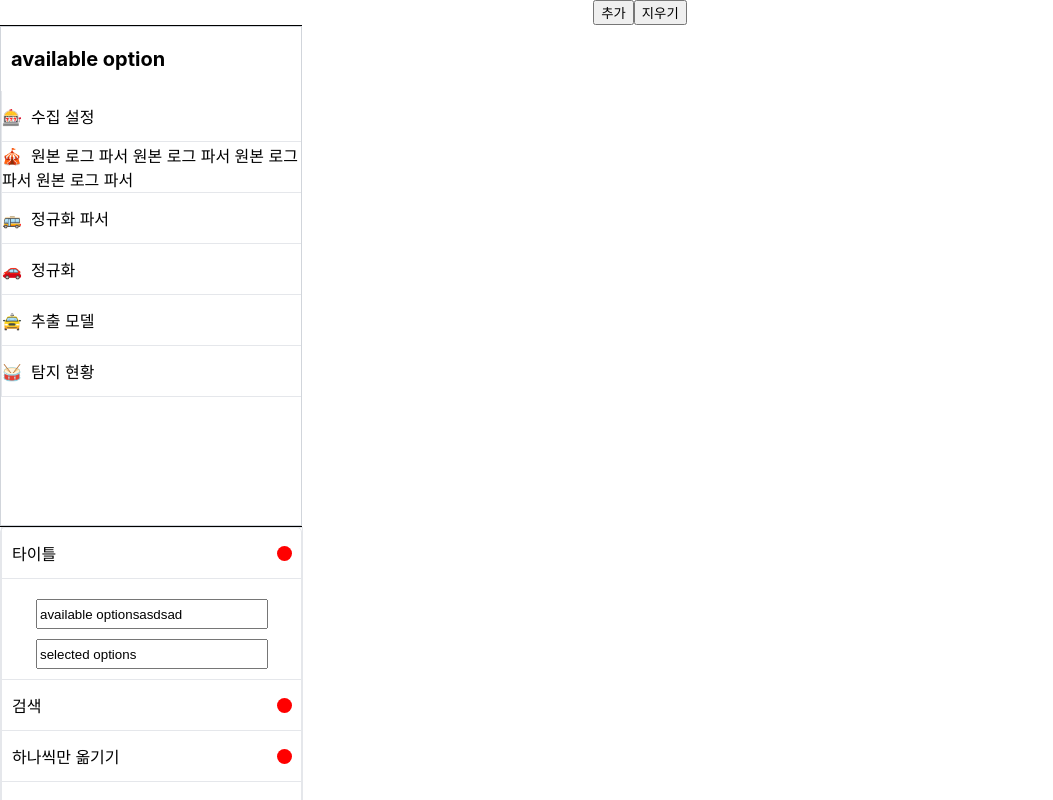
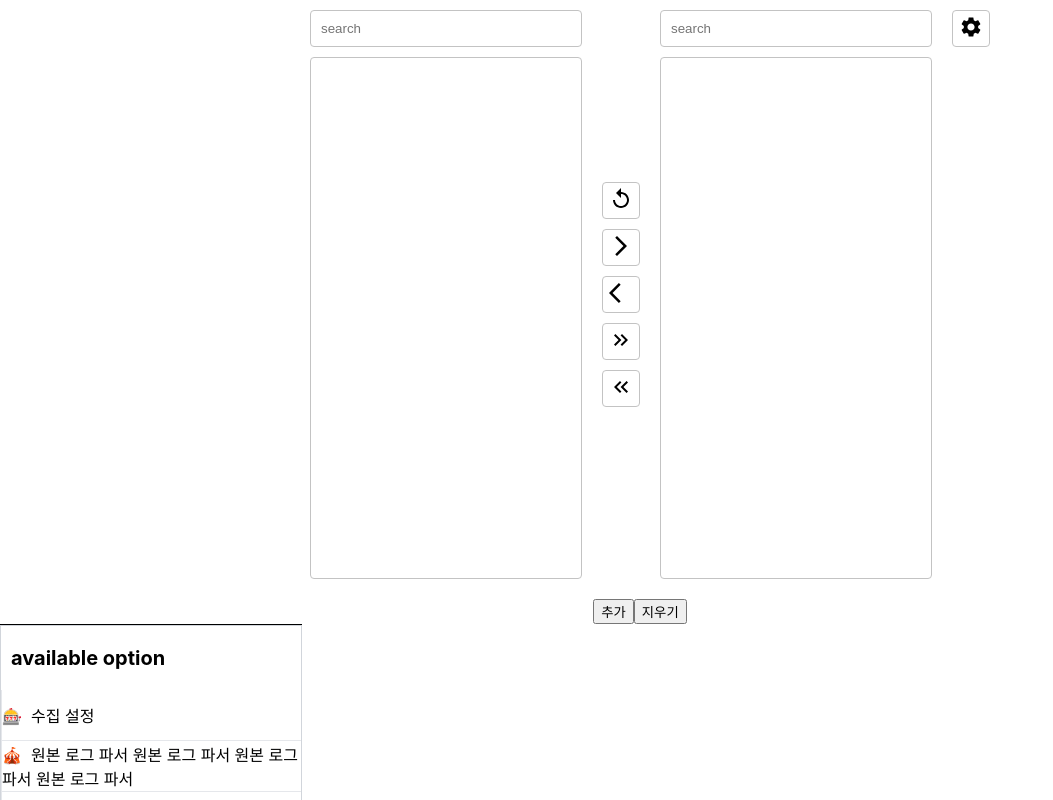
Before and after one commit to WPO-Team-01/wanted-codestates-project-1-3, a React (Create React App) app: page / in a window 1280 px wide. Shown: the top 800 px of the page, without its empty margins (0-1053 px from the left). Built offline with nearby package versions, Linux system fonts and the light colour scheme.

Commit message:
merge markup

```diff
--- a/package.json
+++ b/package.json
@@ -3,6 +3,11 @@
   "version": "0.1.0",
   "private": true,
   "dependencies": {
+    "@emotion/styled": "^11.8.1",
+    "@material-ui/icons": "^4.11.2",
+    "@mui/icons-material": "^5.5.0",
+    "@mui/material": "^5.5.0",
+    "@mui/styled-engine-sc": "^5.4.2",
     "@reduxjs/toolkit": "^1.8.0",
     "@testing-library/jest-dom": "^5.16.2",
     "@testing-library/react": "^12.1.4",
--- a/src/App.js
+++ b/src/App.js
@@ -1,12 +1,46 @@
 import { useDispatch, useSelector } from "react-redux";
+import { useState } from "react";
 import "./App.css";
 import { moveToSelect, removeFromSelect } from "./redux/contents/contentsSlice";
 import Option from "./components/Option/Option";
 import Selector from "./components/Selector/Selector";
+import "./App.css";
+import SearchInput from "./components/Selector/SearchInput";
+import ListWrapper from "./components/Selector/ListWrapper";
+import Button from "./components/Selector/Button";
+import Popover from "./components/Selector/Popover";
+import ArrowForwardIosIcon from "@mui/icons-material/ArrowForwardIos";
+import ArrowBackIosIcon from "@mui/icons-material/ArrowBackIos";
+import KeyboardDoubleArrowRightIcon from "@mui/icons-material/KeyboardDoubleArrowRight";
+import KeyboardDoubleArrowLeftIcon from "@mui/icons-material/KeyboardDoubleArrowLeft";
+import ReplayIcon from "@mui/icons-material/Replay";
+import SettingsIcon from "@mui/icons-material/Settings";
+import styled from "styled-components";
+
+const Container = styled.div`
+  display: flex;
+  justify-content: center;
+  padding: 10px;
+`;
+
+const Wrapper = styled.div`
+  margin: 0 10px;
+`;
+
+const BtnWrapper = styled.div`
+  display: flex;
+  flex-direction: column;
+  align-self: center;
+`;
+
+const PopoverWrapper = styled.div`
+  position: relative;
+`;
 
 function App() {
   const dispatch = useDispatch();
   const data = useSelector((state) => state.contents);
+  const [isModalOpen, setIsModalOpen] = useState(false);
 
   const asdf = () => {
     dispatch(moveToSelect([9]));
@@ -20,6 +54,43 @@ function App() {
 
   return (
     <div className="App">
+      <Container>
+        <Wrapper>
+          <SearchInput />
+          <ListWrapper />
+          {/* listwrapper 안에 title, list, 갯수 */}
+        </Wrapper>
+        {/* 버튼모음*/}
+        <BtnWrapper>
+          <Button>
+            <ReplayIcon />
+          </Button>
+          <Button>
+            <ArrowForwardIosIcon />
+          </Button>
+          <Button>
+            <ArrowBackIosIcon />
+          </Button>
+          <Button>
+            <KeyboardDoubleArrowRightIcon />
+          </Button>
+          <Button>
+            <KeyboardDoubleArrowLeftIcon />
+          </Button>
+        </BtnWrapper>
+        <Wrapper>
+          <SearchInput />
+          <ListWrapper />
+        </Wrapper>
+        {/* 셋팅메뉴 */}
+        <PopoverWrapper>
+          <Button onClick={() => setIsModalOpen(!isModalOpen)}>
+            <SettingsIcon />
+          </Button>
+          {isModalOpen ? <Popover /> : ""}
+        </PopoverWrapper>
+      </Container>
+
       <button onClick={asdf}>추가</button>
       <button onClick={remove}>지우기</button>
       <Selector />
--- /dev/null
+++ b/src/components/Selector/Button.js
@@ -0,0 +1,16 @@
+import styled from "styled-components";
+
+const CustomButton = styled.button`
+  height: 37px;
+  border: 1px solid #c3c3c3;
+  background-color: #fff;
+  border-radius: 4px;
+  margin-bottom: 10px;
+  cursor: pointer;
+`;
+
+const Button = ({ children, ...rest }) => {
+  return <CustomButton {...rest}>{children}</CustomButton>;
+};
+
+export default Button;
--- /dev/null
+++ b/src/components/Selector/ListWrapper.js
@@ -0,0 +1,20 @@
+import styled from "styled-components";
+
+const Ul = styled.ul`
+  width: 250px;
+  padding: 10px;
+  margin: 10px;
+  border: 1px solid #c3c3c3;
+  border-radius: 4px;
+  min-height: 500px;
+`;
+
+const ListWrapper = () => {
+  return (
+    <div>
+      <Ul></Ul>
+    </div>
+  );
+};
+
+export default ListWrapper;
--- /dev/null
+++ b/src/components/Selector/Popover.js
@@ -0,0 +1,40 @@
+import styled from "styled-components";
+
+const MenuWrapper = styled.div`
+  border: 1px solid #c3c3c3;
+  position: absolute;
+  top: 60px;
+  width: 200px;
+  right: 0;
+  background-color: #fff;
+  border-radius: 4px; ;
+`;
+
+const Menu = styled.div`
+  display: flex;
+  justify-content: space-between;
+  align-items: center;
+  padding: 10px;
+`;
+
+const Circle = styled.span`
+  display: inline-block;
+  background-color: red;
+  width: 10px;
+  height: 10px;
+  border-radius: 50%;
+`;
+
+const Popover = () => {
+  return (
+    <MenuWrapper>
+      {/* list */}
+      <Menu>
+        <span>타이틀</span>
+        <Circle></Circle>
+      </Menu>
+    </MenuWrapper>
+  );
+};
+
+export default Popover;
--- /dev/null
+++ b/src/components/Selector/SearchInput.js
@@ -0,0 +1,18 @@
+import styled from "styled-components";
+
+const SearchInput = () => {
+  const Input = styled.input`
+    width: 250px;
+    padding: 10px;
+    border: 1px solid #c3c3c3;
+    border-radius: 4px;
+  `;
+
+  return (
+    <div>
+      <Input type="text" placeholder="search" />
+    </div>
+  );
+};
+
+export default SearchInput;
```
Also changed, not shown: src/components/Selector/Layout.js (added, +38 -0 lines), 1 other file (tests, documents, lock files or other folders).
